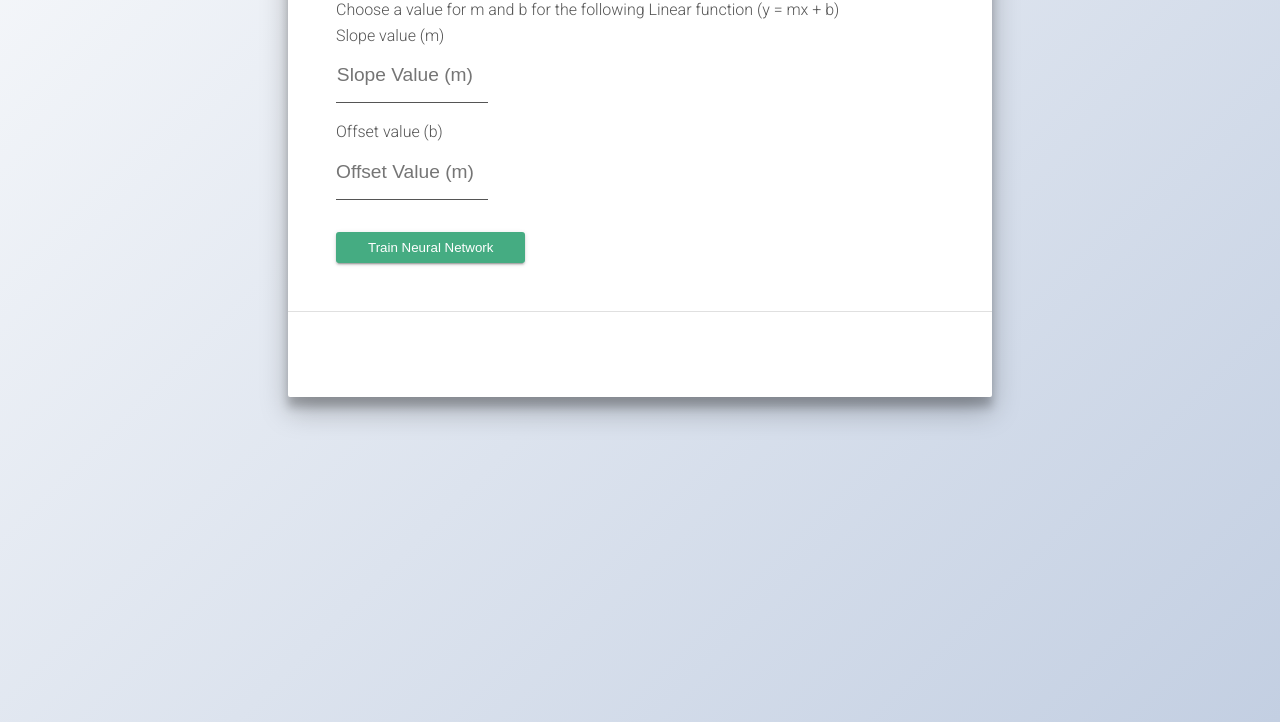
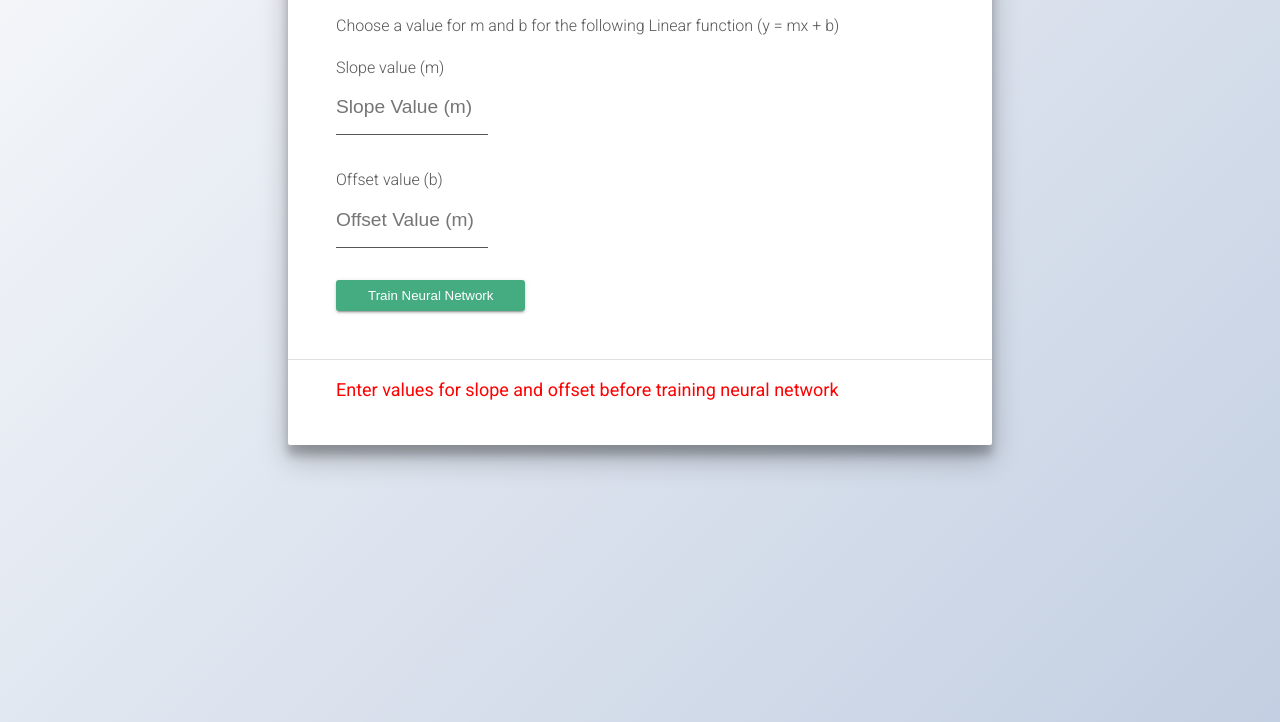
Before and after one commit to denisbrun/SimpleMachine, a plain HTML site: page index.html in a window 1280 px wide. Both pictures are taken after a click on the input "Train Neural Network". Shown: the part 94-816 px from the top of the page. Drawn offline with Linux system fonts and the light colour scheme.

Commit message:
Added error message

```diff
--- a/css/style.css
+++ b/css/style.css
@@ -37,6 +37,7 @@ h1, h2, h3 {
 
  .container-top h3 {
    font-size: 1rem;
+   margin-top: 1rem;
  }
 
  .grid {
@@ -55,7 +56,7 @@ h1, h2, h3 {
   outline: none;
   font-size: 1.2rem;
   /* color: #45AC82; */
-  text-align: right;
+  /* text-align: right; */
  }
 
  .container-top .grid .field input[type=number]:focus{
@@ -83,6 +84,10 @@ h1, h2, h3 {
   padding: 1rem 3rem;
 }
 
-#micro-out-div {
+#output {
   visibility: hidden;
 }
+
+.alert {
+  color: red;
+}
--- a/index.html
+++ b/index.html
@@ -26,7 +26,7 @@
             <input type="submit" value="Train Neural Network" id="runTrainingButton">
           </div>
           <div class="container-bottom">
-            <div id="micro-out-div">Training...</div>
+            <div id="output">Training...</div>
           </div>
 
     </div>
--- a/js/main.js
+++ b/js/main.js
@@ -26,11 +26,11 @@ async function run() {
 
   // Use the model to do inference on a data point the model hasn't seen.
   // Should print approximately 39.
-  document.getElementById('micro-out-div').innerText = `Using machine learning, the prediction for an input of 20 is ${model.predict(tf.tensor2d([20], [1, 1])).dataSync()}`;
+  resultDiv.innerText = `Using machine learning, the prediction for an input of 20 is ${model.predict(tf.tensor2d([20], [1, 1])).dataSync()}`;
 }
 
 const runTrainingButton = document.getElementById('runTrainingButton');
-const resultDiv = document.getElementById('micro-out-div');
+const resultDiv = document.getElementById('output');
 const slopeInput = document.getElementById('slope');
 const offsetInput = document.getElementById('offset');
 
@@ -38,8 +38,13 @@ runTrainingButton.addEventListener('click', checkIfCanTrain)
 
 function checkIfCanTrain() {
   if(offsetInput.value === '' || slopeInput.value === '') {
+    resultDiv.style.visibility = 'visible';
+    resultDiv.className = 'alert';
+    resultDiv.innerText = `Enter values for slope and offset before training neural network`;
     console.log("enter data before training");
   } else {
+    resultDiv.className = '';
+    resultDiv.innerText = `Training...`;
     console.log(`y = ${slopeInput.value}x + ${offsetInput.value}`);
 
     run();
```
